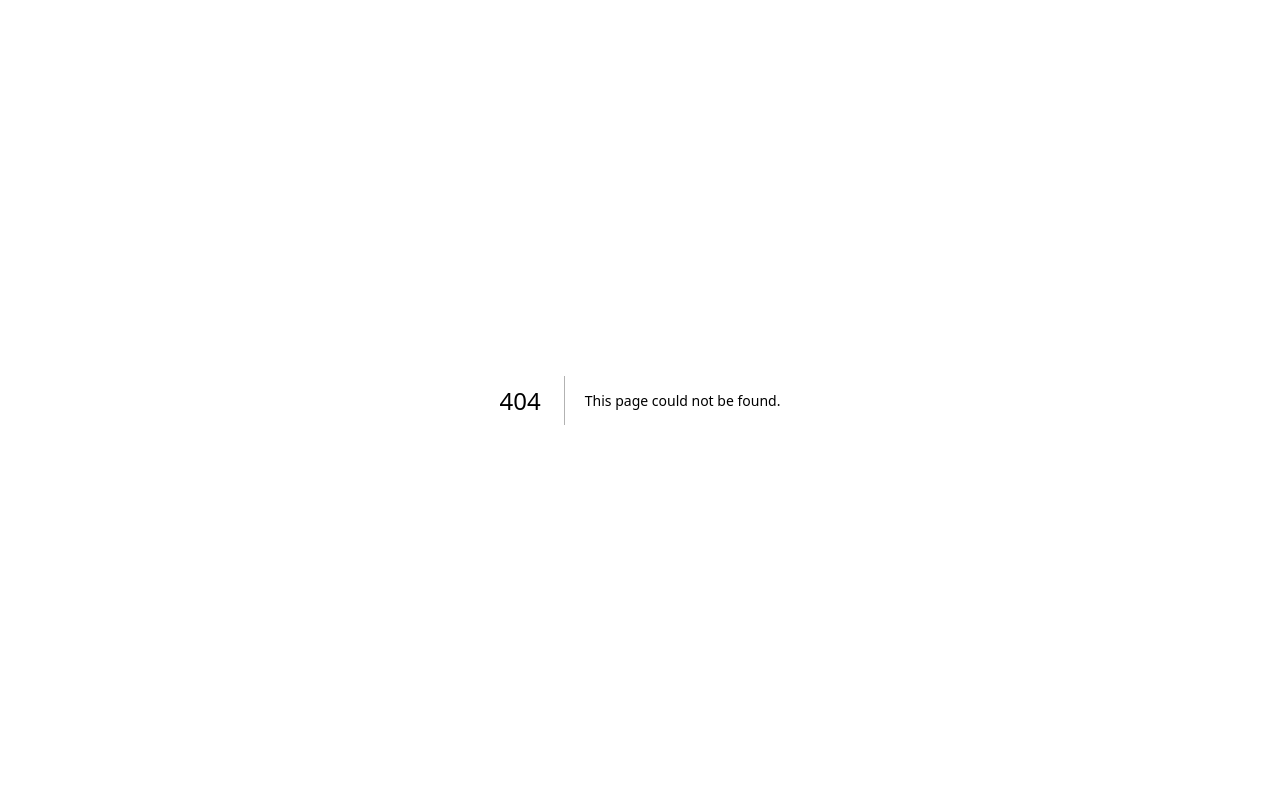
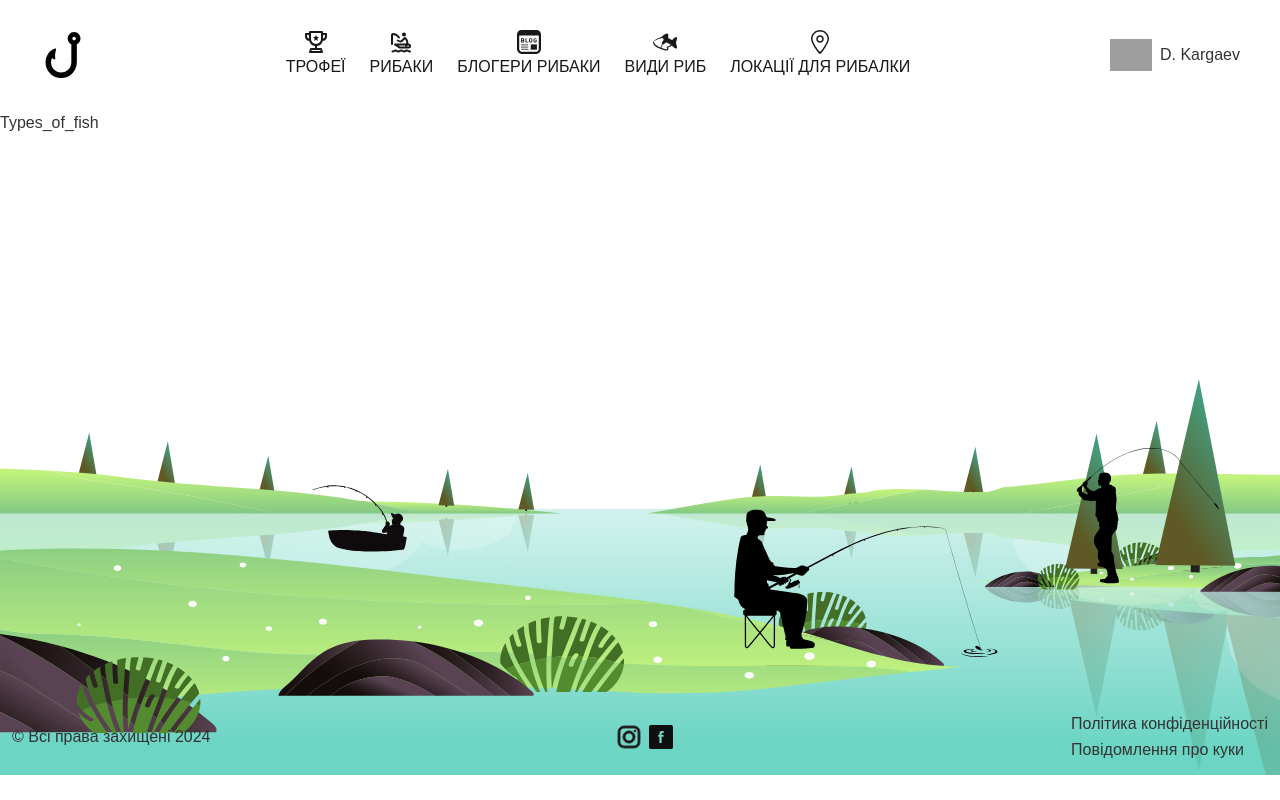
Before and after one commit to vladyslavZinchenko77/trofey-fish, a Next.js app: page /types_of_fish in a window 1280 px wide. Before the commit this address had no page. Built offline with nearby package versions, Linux system fonts and the light colour scheme; grey boxes are pictures that could not be loaded.

Commit message:
updated header, adde blogers and fish types pages

```diff
--- /dev/null
+++ b/src/app/fishing_bloggers/page.tsx
@@ -0,0 +1,17 @@
+import React, { FC } from 'react';
+import Header from '@/components/UI/Header';
+import Footer from '@/components/UI/Footer';
+
+const FishingBloggers: FC = () => {
+  return (
+    <>
+      <Header />
+      <main>
+        <div>FishingBloggers</div>
+      </main>
+      <Footer />
+    </>
+  );
+};
+
+export default FishingBloggers;
--- a/src/app/trophy/page.tsx
+++ b/src/app/trophy/page.tsx
@@ -6,8 +6,8 @@ import Footer from '@/components/UI/Footer';
 const TrophyPage: FC = () => {
   return (
     <>
+      <Header />
       <main>
-        <Header />
         <div>
           <TrofeyCardList />
         </div>
--- /dev/null
+++ b/src/app/types_of_fish/page.tsx
@@ -0,0 +1,17 @@
+import Footer from '@/components/UI/Footer';
+import Header from '@/components/UI/Header';
+import React, { FC } from 'react';
+
+const TypesOfFish: FC = () => {
+  return (
+    <>
+      <Header />
+      <main>
+        <div>Types_of_fish</div>
+      </main>
+      <Footer />
+    </>
+  );
+};
+
+export default TypesOfFish;
--- a/src/components/UI/Header/index.tsx
+++ b/src/components/UI/Header/index.tsx
@@ -9,14 +9,18 @@ import { paths } from '@/routes/path';
 import TrophyIcon from '@/components/common/IconComponents/TrophyIcon';
 import FishermenIcon from '@/components/common/IconComponents/FishermenIcon';
 import FishingLocation from '@/components/common/IconComponents/FishingLocation';
+import BlogIcon from '@/components/common/IconComponents/BlogIcon';
+import FishIcon from '@/components/common/IconComponents/FishIcon';
 
 const navItems = [
-  { href: paths.home.trophy, icon: TrophyIcon, text: 'Trophy' },
-  { href: paths.home.fishermen, icon: FishermenIcon, text: 'Fishermen' },
+  { href: paths.home.trophy, icon: TrophyIcon, text: 'Трофеї' },
+  { href: paths.home.fishermen, icon: FishermenIcon, text: 'Рибаки' },
+  { href: paths.home.fishingBloggers, icon: BlogIcon, text: 'Блогери Рибаки' },
+  { href: paths.home.typesOfFish, icon: FishIcon, text: 'Види Риб' },
   {
     href: paths.home.fishingLocations,
     icon: FishingLocation,
-    text: 'Fishing locations',
+    text: 'Локації для рибалки',
   },
 ];
 
--- /dev/null
+++ b/src/components/common/IconComponents/BlogIcon.tsx
@@ -0,0 +1,91 @@
+import { FC } from 'react';
+
+interface IconProps {
+  size?: number;
+  className?: string;
+}
+
+const BlogIcon: FC<IconProps> = ({ size = 24, className = '' }) => {
+  return (
+    <svg
+      width={size}
+      height={size}
+      viewBox="0 0 512 512"
+      fill="none"
+      xmlns="http://www.w3.org/2000/svg"
+      className={`fill-current ${className}`}
+    >
+      <g>
+        <rect
+          x="293.186"
+          y="307.184"
+          width="131.572"
+          height="112.986"
+          className="st0"
+        />
+        <rect
+          x="87.243"
+          y="308.893"
+          width="154.448"
+          height="17.162"
+          className="st0"
+        />
+        <rect
+          x="87.243"
+          y="401.298"
+          width="154.448"
+          height="17.162"
+          className="st0"
+        />
+        <rect
+          x="87.243"
+          y="355.1"
+          width="154.448"
+          height="17.162"
+          className="st0"
+        />
+        <path
+          className="st0"
+          d="M416.428,0.004H95.58C42.787,0.013,0.016,42.792,0,95.577v303.685c0.025,62.262,50.463,112.717,112.742,112.734h286.524
+          c62.27-0.017,112.717-50.464,112.734-112.734V95.577C511.992,42.792,469.212,0.013,416.428,0.004z M464.805,399.262c-0.008,18.15-7.308,34.424-19.198,46.34
+          c-11.916,11.891-28.19,19.19-46.34,19.198H112.742c-18.15-0.009-34.433-7.308-46.348-19.198c-11.892-11.916-19.182-28.19-19.198-46.34V118.696h417.61V399.262z"
+        />
+        <path
+          className="st0"
+          d="M88.96,267.908h34.583c19.71,0,31.642-8.581,31.642-26.548c0-10.852-6.167-18.368-12.2-20.648v-0.268
+          c6.034-3.352,10.592-9.519,10.592-19.432c0-14.489-9.251-24.268-29.086-24.268H88.96c-0.796,0-1.332,0.536-1.332,1.34v88.475C87.628,267.371,88.164,267.908,88.96,267.908z M107.338,193.495
+          c0-0.528,0.251-0.804,0.804-0.804h13.944c7.5,0,11.925,3.888,11.925,10.584c0,6.712-4.425,10.734-11.925,10.734h-13.944
+          c-0.553,0-0.804-0.268-0.804-0.804V193.495z M107.338,229.955c0-0.528,0.251-0.795,0.804-0.795h15c8.061,0,12.343,4.424,12.343,11.405c0,7.097-4.282,11.396-12.343,11.396h-15
+          c-0.553,0-0.804-0.276-0.804-0.812V229.955z"
+        />
+        <path
+          className="st0"
+          d="M181.516,267.908h59.404c0.796,0,1.332-0.536,1.332-1.349v-14.874c0-0.813-0.536-1.341-1.332-1.341h-40.224
+          c-0.544,0-0.804-0.268-0.804-0.812v-71.447c0-0.804-0.528-1.34-1.341-1.34h-17.036c-0.805,0-1.332,0.536-1.332,1.34v88.475
+          C180.183,267.371,180.711,267.908,181.516,267.908z"
+        />
+        <path
+          className="st0"
+          d="M292.708,269.374c15.963,0,28.558-7.366,33.251-22.115c2.011-6.301,2.539-11.396,2.539-24.938c0-13.542-0.528-18.637-2.539-24.939
+          c-4.693-14.739-17.288-22.114-33.251-22.114c-15.956,0-28.558,7.375-33.243,22.114c-2.02,6.302-2.556,11.397-2.556,24.939
+          c0,13.542,0.536,18.637,2.556,24.938C264.149,262.009,276.752,269.374,292.708,269.374z M278.361,202.746
+          c2.011-6.301,6.847-10.055,14.346-10.055c7.508,0,12.335,3.754,14.346,10.055c1.073,3.226,1.474,7.634,1.474,19.576
+          c0,11.924-0.402,16.357-1.474,19.567c-2.011,6.31-6.838,10.072-14.346,10.072c-7.5,0-12.335-3.763-14.346-10.072
+          c-1.064-3.21-1.475-7.643-1.475-19.567C276.886,210.38,277.297,205.972,278.361,202.746z"
+        />
+        <path
+          className="st0"
+          d="M387.961,269.374c16.081,0,28.685-8.171,33.251-22.794c1.6-4.952,2.263-12.46,2.263-20.505v-7.517
+          c0-0.788-0.536-1.333-1.332-1.333h-31.366c-0.813,0-1.349,0.545-1.349,1.333v12.888c0,0.796,0.536,1.332,1.349,1.332h12.326
+          c0.536,0,0.805,0.277,0.805,0.805c0,3.879-0.403,6.703-1.073,8.991c-1.878,6.026-7.777,9.386-14.614,9.386
+          c-7.91,0-12.88-3.763-14.891-10.072c-1.064-3.21-1.466-7.643-1.466-19.567c0-11.941,0.402-16.223,1.466-19.441
+          c2.011-6.302,6.847-10.19,14.631-10.19c7.5,0,12.05,3.218,15.678,9.385c0.269,0.67,0.939,0.939,1.886,0.67l14.338-6.033
+          c0.796-0.402,0.947-1.206,0.536-2.019c-4.299-10.995-15.419-19.425-32.439-19.425c-16.232,0-28.835,7.375-33.527,22.114
+          c-2.012,6.302-2.556,11.397-2.556,24.939c0,13.542,0.545,18.637,2.556,24.938C359.126,262.009,371.73,269.374,387.961,269.374z"
+        />
+      </g>
+    </svg>
+  );
+};
+
+export default BlogIcon;
--- /dev/null
+++ b/src/components/common/IconComponents/FishIcon.tsx
@@ -0,0 +1,59 @@
+import React from 'react';
+
+interface IconProps {
+  size?: number;
+  className?: string;
+}
+
+const FishIcon: React.FC<IconProps> = ({ size = 24, className = '' }) => {
+  return (
+    <svg
+      height={size}
+      width={size}
+      version="1.1"
+      xmlns="http://www.w3.org/2000/svg"
+      xmlnsXlink="http://www.w3.org/1999/xlink"
+      viewBox="0 0 512 512"
+      className={`fill-current ${className}`}
+    >
+      <g>
+        <path d="M295.767,73.546h0.012c0.008,0,0.02-0.008,0.029-0.008L295.767,73.546z" />
+        <path
+          d="M487.901,273.292c2.203-6.475,6.656-19.836,11.174-35.207c3.155-10.734,6.322-22.374,8.744-33.305
+          c2.406-10.989,4.143-21.022,4.18-29.729c-0.02-3.394-0.239-6.623-1.223-10.149c-0.511-1.763-1.232-3.64-2.472-5.585
+          c-1.223-1.928-3.068-3.971-5.56-5.454c-3.488-2.092-7.2-2.743-10.338-2.735c-4.926,0.049-8.995,1.326-13.077,2.965
+          c-7.068,2.933-14.214,7.414-21.727,12.801c-11.203,8.09-22.958,18.271-33.354,28.231c-6.726,6.458-12.703,12.677-17.707,18.362
+          c-37.164-21.731-70.398-37.926-85.91-45.208c0.58-3.048,1.232-6.606,1.886-10.594c1.96-11.994,3.966-27.299,3.979-41.534
+          c-0.053-9.168-0.7-17.818-3.653-25.899c-1.524-4.02-3.732-8.106-7.571-11.55c-3.764-3.476-9.444-5.692-14.832-5.601
+          c-1.569,0-3.13,0.156-4.662,0.444c-8.698,1.614-17.723,5.198-27.55,10.008c-28.684,14.194-64.134,39.796-95.446,64.262
+          c-35.936,9.984-74.715,26.83-106.665,47.482c-16.348,10.586-30.911,22.151-42.37,34.614c-11.41,12.464-19.96,25.916-23.094,40.818
+          L0,273.877l0.935,3.081c7.702,25.38,24.177,46.782,45.178,64.805c31.584,27.052,73.69,47.144,116.674,62.622
+          c42.984,15.438,86.89,26.105,121.875,33.313c3.81,0.783,7.422,1.203,10.907,1.203c5,0,9.824-0.881,14.169-2.892
+          c6.594-2.973,11.36-8.641,13.695-14.275c2.422-5.685,3.06-11.352,3.082-16.748c-0.033-9.82-2.249-19.144-4.325-26.36
+          c-0.1-0.337-0.19-0.593-0.284-0.914c15.981-7.537,48.4-23.427,84.608-44.598c3.143,3.566,6.685,7.348,10.585,11.31
+          c10.977,11.113,24.4,23.23,37.288,32.901c6.466,4.836,12.773,9.061,18.86,12.29c3.056,1.614,6.058,2.983,9.156,4.029
+          c3.106,1.029,6.306,1.796,10.005,1.82c3.134,0,6.833-0.642,10.322-2.726l-0.309,0.189l0.329-0.197
+          c2.492-1.492,4.333-3.526,5.556-5.462c1.846-2.932,2.587-5.634,3.077-8.171c0.465-2.554,0.614-5.018,0.618-7.554
+          c-0.037-8.708-1.775-18.749-4.18-29.738C501.954,315.403,491.67,284.364,487.901,273.292z M471.479,358.494
+          c-9.761-7.126-20.672-16.582-30.17-25.726c-9.481-9.111-17.686-18.098-21.813-23.634l-6.85-9.127l-9.782,5.874
+          c-26.776,16.063-52.305,29.499-71.086,38.889c-9.395,4.704-17.102,8.386-22.448,10.89c-2.669,1.261-4.748,2.216-6.153,2.85
+          c-1.404,0.643-2.097,0.947-2.097,0.947l-11.277,5.017l4.732,11.4l0.037,0.1c0.301,0.733,2.043,5.148,3.646,10.865
+          c1.619,5.684,3.023,12.768,2.99,18.148c0.003,2.084-0.198,3.888-0.511,5.173c-0.503,2.002-1.03,2.496-1.207,2.645
+          c-0.202,0.114-0.72,0.733-3.921,0.79c-1.45,0-3.386-0.182-5.804-0.676c-34.4-7.075-77.548-17.628-119.05-32.587
+          c5.816-5.355,10.857-11.351,15.005-17.917c9.931-15.709,15.496-34.103,18.688-53.026c3.179-18.938,3.966-38.486,3.97-56.658
+          c0-4.662-3.777-8.436-8.435-8.436c-4.659,0-8.435,3.773-8.435,8.436c0.012,23.56-1.426,48.923-7.435,70.884
+          c-2.99,10.981-7.105,21.097-12.607,29.779c-5.038,7.941-11.266,14.638-18.934,20.025c-7.311-2.916-14.54-5.955-21.587-9.168
+          c-26.068-11.862-49.866-25.809-68.348-41.691c-17.459-14.984-29.968-31.517-36.826-49.144c-3.424-8.81-5.33-17.861-5.654-26.866
+          c9.722-9.689,21.421-19.02,34.478-27.362c30.749-19.914,67.627-36.122,101.482-45.39c0.058,0.034,0.126,0.097,0.207,0.181
+          l10.481,11.136l14.527-7.706l-7.59-16.203c14.708,7.321,34.546,17.586,53.546,28.598c-0.179,0.983-0.345,1.956-0.507,2.91
+          c-4.339,23.616-13.56,54.117-19.575,71.8c-2.491,7.084-5.18,14.766-6.151,22.094c-0.46,3.451-0.512,6.803,0.173,9.997
+          c0.682,3.212,2.051,6.261,4.693,8.676c2.608,2.414,6.395,3.646,10.248,3.646c3.436,0,6.94-0.853,10.062-2.586
+          c5.771-2.945,11.936-7.532,17.814-12.688c12.296-10.071,25.661-22.648,36.793-34.474l0.085-0.091
+          C478.968,366.63,475.34,362.505,471.479,358.494z"
+        />
+      </g>
+    </svg>
+  );
+};
+
+export default FishIcon;
--- a/src/routes/path.ts
+++ b/src/routes/path.ts
@@ -18,6 +18,8 @@ export const paths = {
     root: ROOTS.HOME,
     trophy: `${ROOTS.HOME}trophy`,
     fishermen: `${ROOTS.HOME}fishermen`,
+    fishingBloggers: `${ROOTS.HOME}fishing_bloggers`,
+    typesOfFish: `${ROOTS.HOME}types_of_fish`,
     fishingLocations: `${ROOTS.HOME}fishing_locations`,
   },
 };
```
Also changed, not shown: src/components/common/LakeCardList/data.ts (+8 -5 lines), public/svg/like.svg (added), public/svg/likeFill.svg (added).
